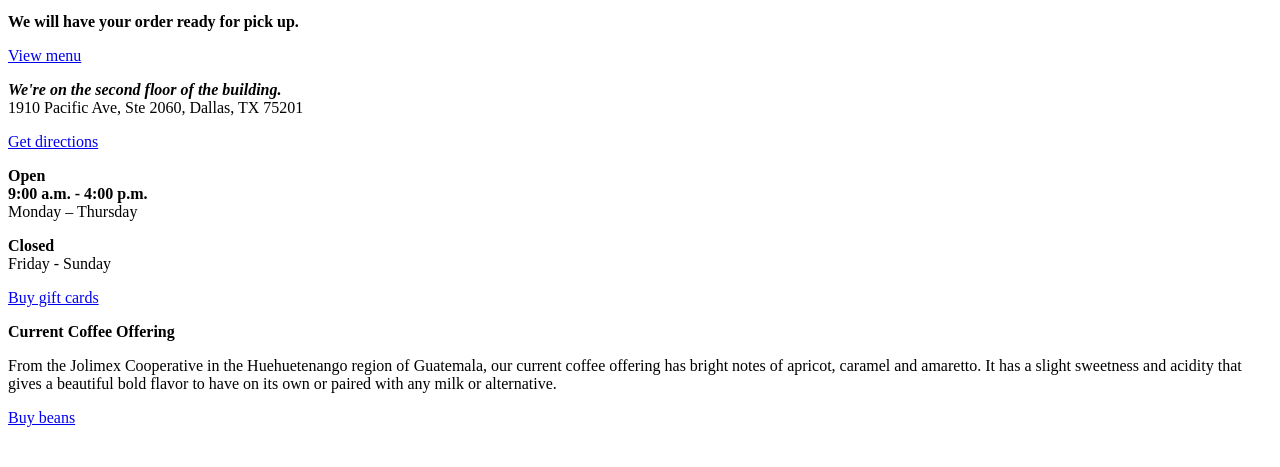
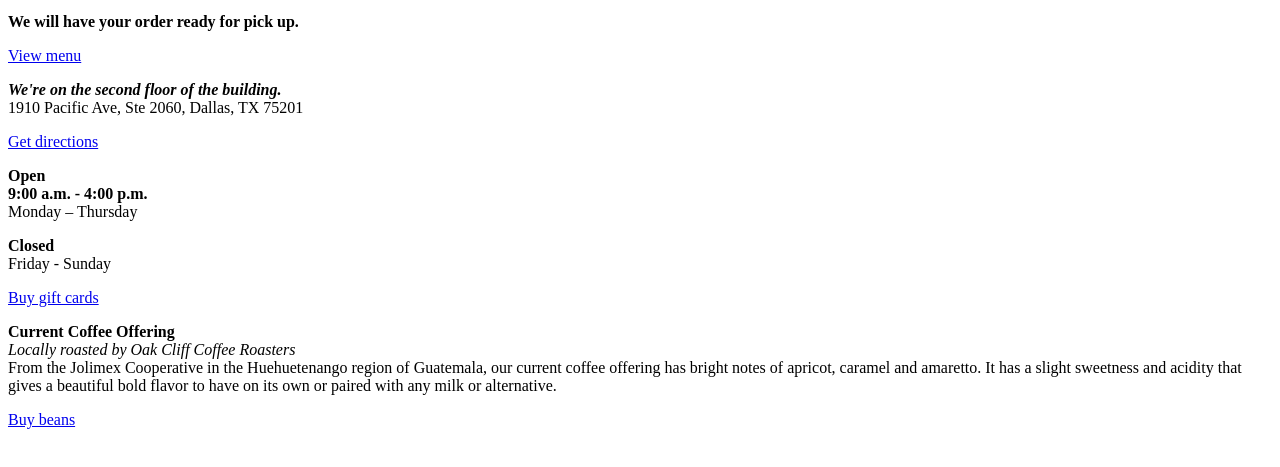
Before and after one commit to stupidgood/stupidgoodcoffee, an Eleventy site: page src/site/index.md in a window 1280 px wide. Shown: the part 199-666 px from the top of the page. Built offline with nearby package versions, Linux system fonts and the light colour scheme; Eleventy itself is replaced by a stand-in of ours; files that its build step writes are made by us from their sources.

Commit message:
Update index.md

```diff
--- a/src/site/index.md
+++ b/src/site/index.md
@@ -23,7 +23,7 @@ Friday - Sunday
 <a class="inline-block mt-8 mb-6 bg-jaffa py-4 px-6 text-white no-underline text-4xl font-bold not-italic" href="https://squareup.com/gift/81QENGAGGKNAK/order">Buy gift cards</a>
 
 **Current Coffee Offering**
-
+_Locally roasted by Oak Cliff Coffee Roasters_
 From the Jolimex Cooperative in the Huehuetenango region of Guatemala, our current coffee offering has bright notes of apricot, caramel and amaretto. It has a slight sweetness and acidity that gives a beautiful bold flavor to have on its own or paired with any milk or alternative.
 
 <a class="inline-block mt-8 mb-6 bg-jaffa py-4 px-6 text-white no-underline text-4xl font-bold not-italic" href="https://stupidgoodcoffee.square.site/product/coffee/108">Buy beans</a>
```
